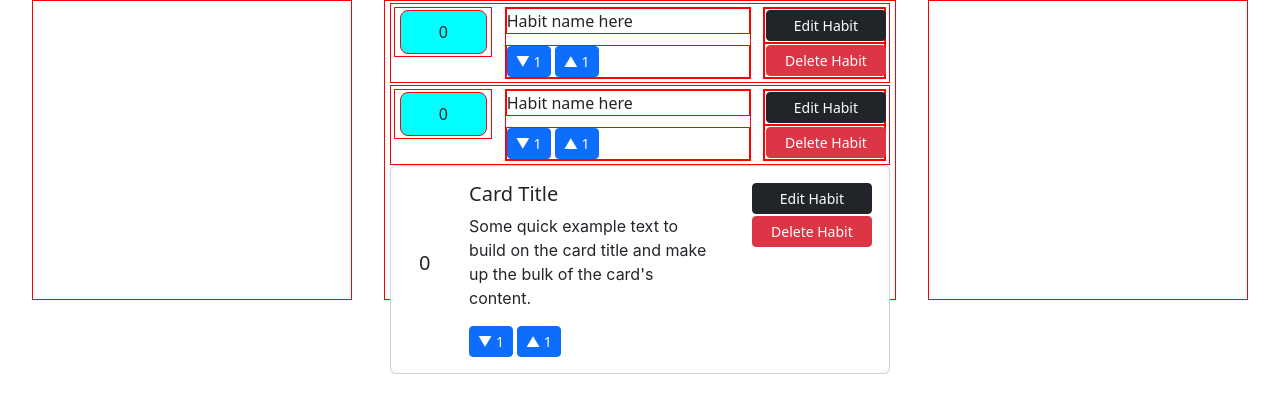
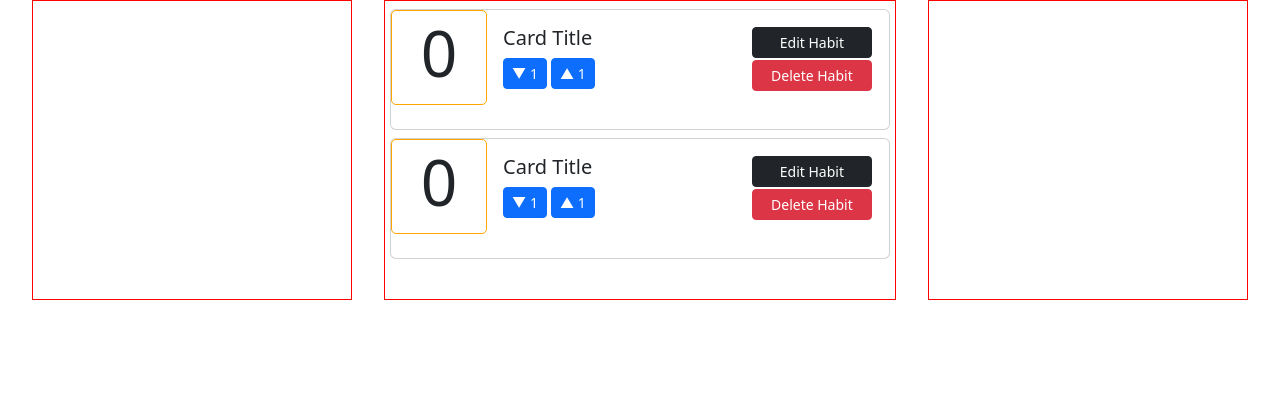
Before and after one commit to Drew-L-Nelson/Habit-Tracker, a React (Create React App) app: page / in a window 1280 px wide. Shown: the top 412 px of the page. Built offline with nearby package versions, Linux system fonts and the light colour scheme.

Commit message:
Heavy inline CSS

```diff
--- a/src/App.js
+++ b/src/App.js
@@ -1,7 +1,6 @@
 import React from "react";
 import "./style.css";
-import TrackerComponent from "./TrackerComponent";
-import CardTester from './CardTester';
+import HabitCard from './HabitCard';
 
 export default function App() {
 
@@ -15,9 +14,8 @@ export default function App() {
       </div>
 
       <div className='center-div'>
-          <TrackerComponent/>
-          <TrackerComponent/>
-          <CardTester />
+          <HabitCard />
+          <HabitCard />
       </div>
 
       <div className='right-div'>
--- a/src/CardTester.css
+++ /dev/null
@@ -1,4 +0,0 @@
-.main-div {
-  display: flex;
-  flex-direction: row;
-}
--- /dev/null
+++ b/src/HabitCard.css
@@ -0,0 +1,8 @@
+.main-div {
+  width: '98%';
+  display: 'flex';
+  flex-direction: 'row';
+  justify-content: 'space-between';
+  margin-top: '0.5rem';
+  border: 2px solid orange;
+}
--- a/src/CardTester.js
+++ b/src/HabitCard.js
@@ -1,9 +1,9 @@
 import React, { useState } from 'react';
 import Button from 'react-bootstrap/Button';
 import Card from 'react-bootstrap/Card';
-import './CardTester.css';
+import './HabitCard.css';
 
-export default function CardTester () {
+export default function HabitCard () {
   const [count, setCount] = useState(0);
 
   function countUp() {
@@ -18,18 +18,16 @@ export default function CardTester () {
   }
 
   return (
-    <Card style={{ width: '98%', display: 'flex', flexDirection: 'row' }}>
+    <Card style={{ width: '98%', display: 'flex', flexDirection: 'row', 'justify-content': 'space-between', 'margin-top': '0.5rem' }}>
 
-      <Card.Body style={{ width: '20%', display: 'flex', 'align-items': 'center', 'justify-content': 'center' }}>
-        <Card.Title style={{ width: '30px', height: '30px', 'margin-left': '40%'}} >{count}</Card.Title>
+      <Card.Body style={{ width: '20px', height: '80%', display: 'flex', 'align-items': 'center', 'justify-content': 'center', 'background-color': 'light-gray', border: '1px solid orange', 'border-radius': '5px'}}>
+        <Card.Title size="sm" style={{  height: '98%', 'align-items': 'center', display: 'flex', 'justify-content': 'center', 'font-size': "4rem"}}>
+          {count}
+        </Card.Title>
       </Card.Body>
 
       <Card.Body>
         <Card.Title>Card Title</Card.Title>
-        <Card.Text>
-          Some quick example text to build on the card title and make up the
-          bulk of the card's content.
-        </Card.Text>
         <Button variant="primary" onClick={countDown} size="sm">
             ▼ 1
           </Button>{' '}
@@ -38,7 +36,7 @@ export default function CardTester () {
           </Button>
       </Card.Body>
 
-      <Card.Body>
+      <Card.Body style={{ display: 'flex', flexDirection: 'column', 'align-items': 'flex-end' }}>
           <Button
             variant="dark"
             size="sm"
```
